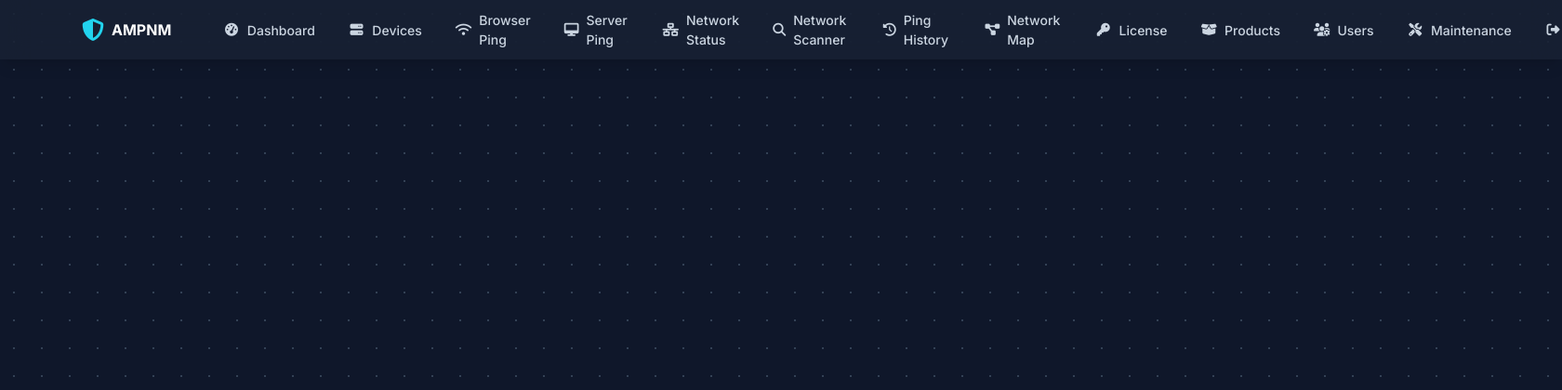
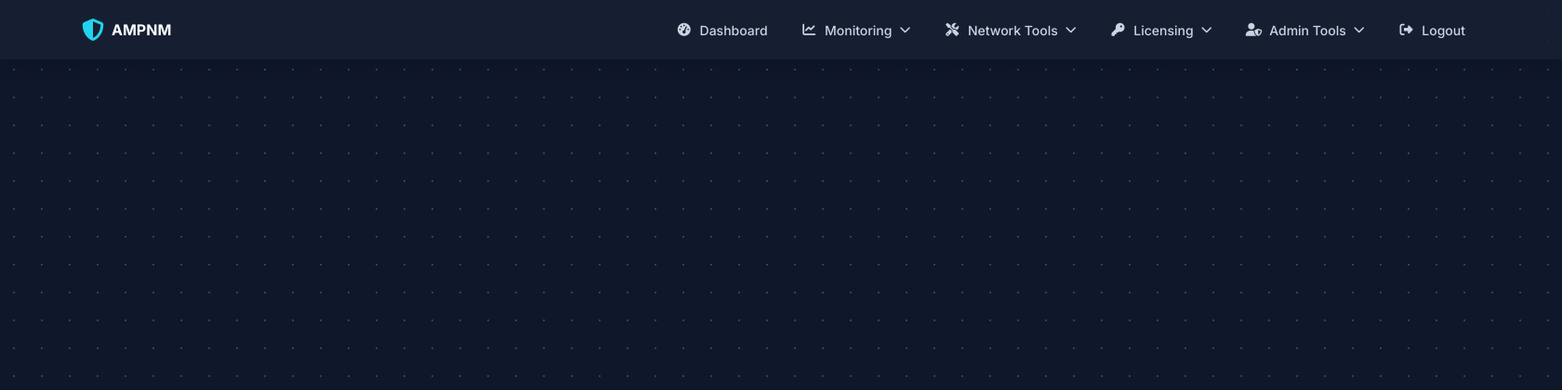
Before and after one commit to pranto48/ampnm-dyadnew, a PHP site: page /portal.itsupport.com.bd/docker-ampnm/ampnm-app-source/header.php in a window 1680 px wide; the page is wider, and only the part inside the window is pictured. Shown: the top 420 px of that part at 93% size. Run offline with PHP 8.4, Linux system fonts and the light colour scheme; the visitor is signed in with stand-in values (Sample User, id 1); some libraries are stand-ins or nearby versions.

Commit message:
[dyad] Implemented category-wise submenus in the Docker app's navigation bar - wrote 3 file(s)

```diff
--- a/portal.itsupport.com.bd/docker-ampnm/ampnm-app-source/header.php
+++ b/portal.itsupport.com.bd/docker-ampnm/ampnm-app-source/header.php
@@ -27,21 +27,63 @@ if (session_status() === PHP_SESSION_NONE) {
                 </div>
                 <div class="hidden md:block">
                     <div id="main-nav" class="ml-10 flex items-baseline space-x-1">
-                        <!-- Navigation links now point to direct PHP files -->
+                        <!-- Dashboard -->
                         <a href="dashboard.php" class="nav-link"><i class="fas fa-tachometer-alt fa-fw mr-2"></i>Dashboard</a>
-                        <a href="devices.php" class="nav-link"><i class="fas fa-server fa-fw mr-2"></i>Devices</a>
-                        <a href="ping.php" class="nav-link"><i class="fas fa-wifi fa-fw mr-2"></i>Browser Ping</a>
-                        <a href="server_ping.php" class="nav-link"><i class="fas fa-desktop fa-fw mr-2"></i>Server Ping</a>
-                        <a href="network_status.php" class="nav-link"><i class="fas fa-network-wired fa-fw mr-2"></i>Network Status</a>
-                        <a href="network_scanner.php" class="nav-link"><i class="fas fa-search fa-fw mr-2"></i>Network Scanner</a>
-                        <a href="ping_history.php" class="nav-link"><i class="fas fa-history fa-fw mr-2"></i>Ping History</a>
-                        <a href="map.php" class="nav-link"><i class="fas fa-project-diagram fa-fw mr-2"></i>Network Map</a>
-                        <a href="license.php" class="nav-link"><i class="fas fa-key fa-fw mr-2"></i>License</a>
-                        <a href="products.php" class="nav-link"><i class="fas fa-box-open fa-fw mr-2"></i>Products</a>
+
+                        <!-- Monitoring Dropdown -->
+                        <div class="relative group">
+                            <button class="nav-link dropdown-toggle">
+                                <i class="fas fa-chart-line fa-fw mr-2"></i>Monitoring
+                                <i class="fas fa-chevron-down ml-2 text-xs"></i>
+                            </button>
+                            <div class="dropdown-menu absolute left-0 mt-2 w-48 bg-slate-800 border border-slate-700 rounded-md shadow-lg hidden">
+                                <a href="devices.php" class="block px-4 py-2 text-sm text-slate-300 hover:bg-slate-700"><i class="fas fa-server fa-fw mr-2"></i>Devices</a>
+                                <a href="ping.php" class="block px-4 py-2 text-sm text-slate-300 hover:bg-slate-700"><i class="fas fa-wifi fa-fw mr-2"></i>Browser Ping</a>
+                                <a href="server_ping.php" class="block px-4 py-2 text-sm text-slate-300 hover:bg-slate-700"><i class="fas fa-desktop fa-fw mr-2"></i>Server Ping</a>
+                                <a href="network_status.php" class="block px-4 py-2 text-sm text-slate-300 hover:bg-slate-700"><i class="fas fa-network-wired fa-fw mr-2"></i>Network Status</a>
+                                <a href="ping_history.php" class="block px-4 py-2 text-sm text-slate-300 hover:bg-slate-700"><i class="fas fa-history fa-fw mr-2"></i>Ping History</a>
+                            </div>
+                        </div>
+
+                        <!-- Network Tools Dropdown -->
+                        <div class="relative group">
+                            <button class="nav-link dropdown-toggle">
+                                <i class="fas fa-tools fa-fw mr-2"></i>Network Tools
+                                <i class="fas fa-chevron-down ml-2 text-xs"></i>
+                            </button>
+                            <div class="dropdown-menu absolute left-0 mt-2 w-48 bg-slate-800 border border-slate-700 rounded-md shadow-lg hidden">
+                                <a href="network_scanner.php" class="block px-4 py-2 text-sm text-slate-300 hover:bg-slate-700"><i class="fas fa-search fa-fw mr-2"></i>Network Scanner</a>
+                                <a href="map.php" class="block px-4 py-2 text-sm text-slate-300 hover:bg-slate-700"><i class="fas fa-project-diagram fa-fw mr-2"></i>Network Map</a>
+                            </div>
+                        </div>
+
+                        <!-- Licensing Dropdown -->
+                        <div class="relative group">
+                            <button class="nav-link dropdown-toggle">
+                                <i class="fas fa-key fa-fw mr-2"></i>Licensing
+                                <i class="fas fa-chevron-down ml-2 text-xs"></i>
+                            </button>
+                            <div class="dropdown-menu absolute left-0 mt-2 w-48 bg-slate-800 border border-slate-700 rounded-md shadow-lg hidden">
+                                <a href="license.php" class="block px-4 py-2 text-sm text-slate-300 hover:bg-slate-700"><i class="fas fa-file-invoice fa-fw mr-2"></i>License Details</a>
+                                <a href="products.php" class="block px-4 py-2 text-sm text-slate-300 hover:bg-slate-700"><i class="fas fa-box-open fa-fw mr-2"></i>Products</a>
+                            </div>
+                        </div>
+
                         <?php if (isset($_SESSION['role']) && $_SESSION['role'] === 'admin'): ?>
-                            <a href="users.php" class="nav-link"><i class="fas fa-users-cog fa-fw mr-2"></i>Users</a>
-                            <a href="maintenance.php" class="nav-link"><i class="fas fa-tools fa-fw mr-2"></i>Maintenance</a>
+                            <!-- Admin Tools Dropdown -->
+                            <div class="relative group">
+                                <button class="nav-link dropdown-toggle">
+                                    <i class="fas fa-user-shield fa-fw mr-2"></i>Admin Tools
+                                    <i class="fas fa-chevron-down ml-2 text-xs"></i>
+                                </button>
+                                <div class="dropdown-menu absolute left-0 mt-2 w-48 bg-slate-800 border border-slate-700 rounded-md shadow-lg hidden">
+                                    <a href="users.php" class="block px-4 py-2 text-sm text-slate-300 hover:bg-slate-700"><i class="fas fa-users-cog fa-fw mr-2"></i>Users</a>
+                                    <a href="maintenance.php" class="block px-4 py-2 text-sm text-slate-300 hover:bg-slate-700"><i class="fas fa-tools fa-fw mr-2"></i>Maintenance</a>
+                                </div>
+                            </div>
                         <?php endif; ?>
+
+                        <!-- Logout -->
                         <a href="logout.php" class="nav-link"><i class="fas fa-sign-out-alt fa-fw mr-2"></i>Logout</a>
                     </div>
                 </div>
```
Also changed, not shown: portal.itsupport.com.bd/docker-ampnm/ampnm-app-source/assets/js/navbar.js (added, +56 -0 lines), portal.itsupport.com.bd/docker-ampnm/ampnm-app-source/footer.php (+2 -9 lines).
